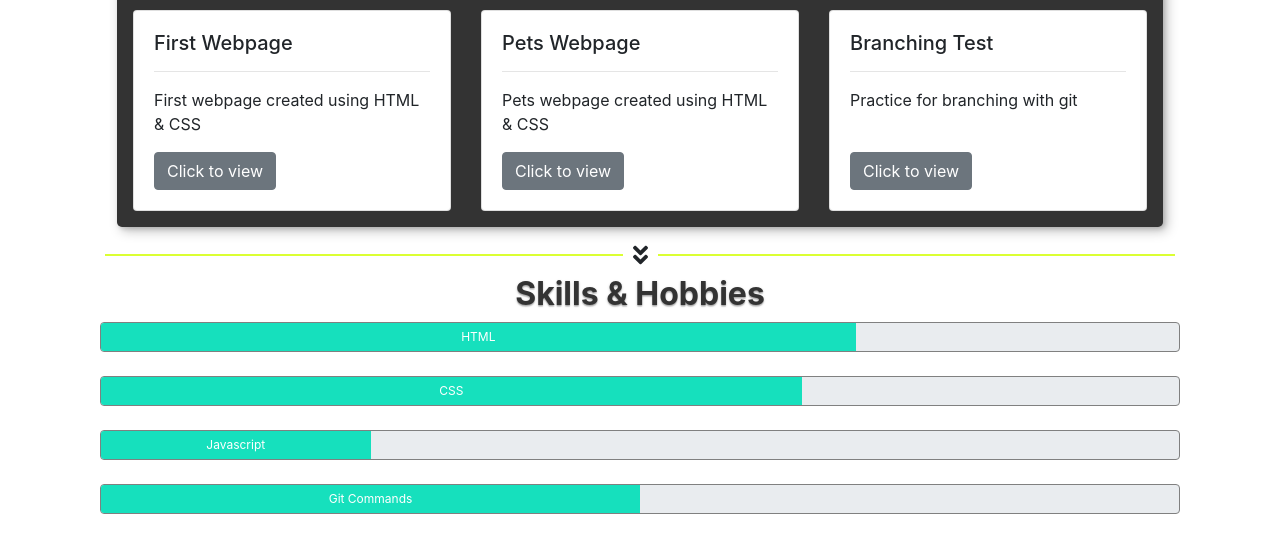
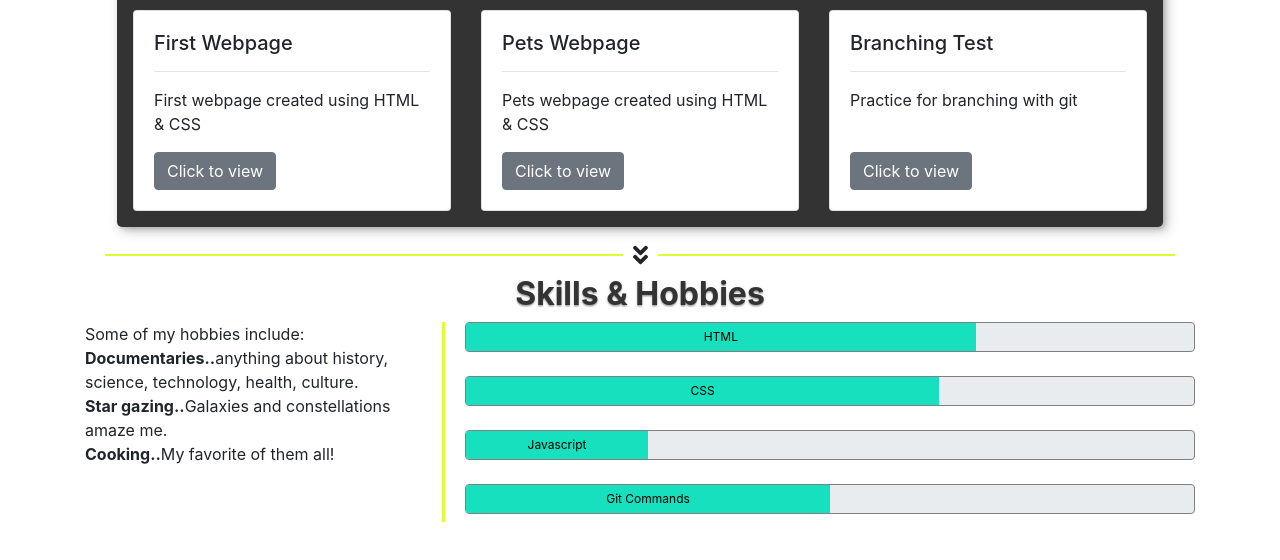
Before and after one commit to CindyKatoni/resume, a plain HTML site: page index.html in a window 1280 px wide. Shown: the part 540-1100 px from the top of the page. Drawn offline with nearby package versions, Linux system fonts and the light colour scheme.

Commit message:
new features

```diff
--- a/css/style.css
+++ b/css/style.css
@@ -70,6 +70,7 @@ h5 {
 	text-shadow: 0px 1px 3px rgba(0, 0, 0, 0.2), 0px 1px 1px rgba(0, 0, 0, 0.14), 0px 2px 1px rgba(0, 0, 0, 0.12);
 }
 .title--skills{
+	/* position: relative; */
     text-align: center;
     color: #333333;
     font-weight: bolder;
@@ -226,3 +227,14 @@ img {
 }*/
 
 /*Progress Bar*/
+.vertical {
+	border-left: 3px solid #DBFF33;
+	height: 200px;
+	position:absolute;
+	left: 34.5%;
+}
+@media (max-width:768px){
+	.vertical{
+		display: none;
+	}
+}
--- a/index.html
+++ b/index.html
@@ -109,30 +109,49 @@
         </div>
 
         <!--Skills Progress section-->
+            <h2 class="title title--skills">Skills & Hobbies</h2>
+            <div class="row">
+                <!--Left Side Hobbies-->
+                <div class="col-lg-4 col-md-4 col-sm-12" id="hobbies">
+                    <p class="hobbies">Some of my hobbies include: <br><strong>Documentaries..</strong>anything about history,
+                        science, technology, health, culture. <br>
+                    <Strong>Star gazing..</Strong>Galaxies and constellations amaze me. <br>
+                    <strong>Cooking..</strong>My favorite of them all!
 
-        <div class="col-sm-12" id="skills">
-            <h2 class="title title--skills">Skills & Hobbies</h2>
+                    </p>
+                </div>
+                <div class="vertical"></div>
+                <!--Right Side-->
+                <div class="col-lg-8 col-md-8 col-sm-12" id="skills">
+
                     <div class="progress" style="height: 30px; border: 0.5px solid grey;">
                         <div class="progress-bar w-70" role="progressbar"
-                    style="width: 70%; background-color:#16e0bd !important;" aria-valuenow="70" aria-valuemin="0"
+                            style="width: 70%; background-color:#16e0bd !important; color: black !important;" aria-valuenow="70" aria-valuemin="0"
                             aria-valuemax="100">HTML</div>
                     </div> <br>
                     <div class="progress" style="height: 30px; border: 0.5px solid grey;">
                         <div class="progress-bar w-65" role="progressbar"
-                    style="width: 65%; background-color:#16e0bd !important;" aria-valuenow="65" aria-valuemin="0"
+                            style="width: 65%; background-color:#16e0bd !important; color: black !important;" aria-valuenow="65" aria-valuemin="0"
                             aria-valuemax="100">CSS</div>
                     </div> <br>
                     <div class="progress" style="height: 30px; border: 0.5px solid grey;">
                         <div class="progress-bar w-25" role="progressbar"
-                    style="width: 25%; background-color:#16e0bd !important;" aria-valuenow="25" aria-valuemin="0"
+                            style="width: 25%; background-color:#16e0bd !important; color: black !important;" aria-valuenow="25" aria-valuemin="0"
                             aria-valuemax="100">Javascript</div>
                     </div> <br>
                     <div class="progress" style="height: 30px; border: 0.5px solid grey;">
                         <div class="progress-bar w-50" role="progressbar"
-                    style="width: 50%; background-color:#16e0bd !important;" aria-valuenow="50" aria-valuemin="0"
+                            style="width: 50%; background-color:#16e0bd !important; color: black !important;" aria-valuenow="50" aria-valuemin="0"
                             aria-valuemax="100">Git Commands</div>
                     </div>
                 </div>
+
+
+            </div>
+
+
+
+
 
     </div>
     </script>
```
Lines whose indentation alone changed are shown as unchanged.
